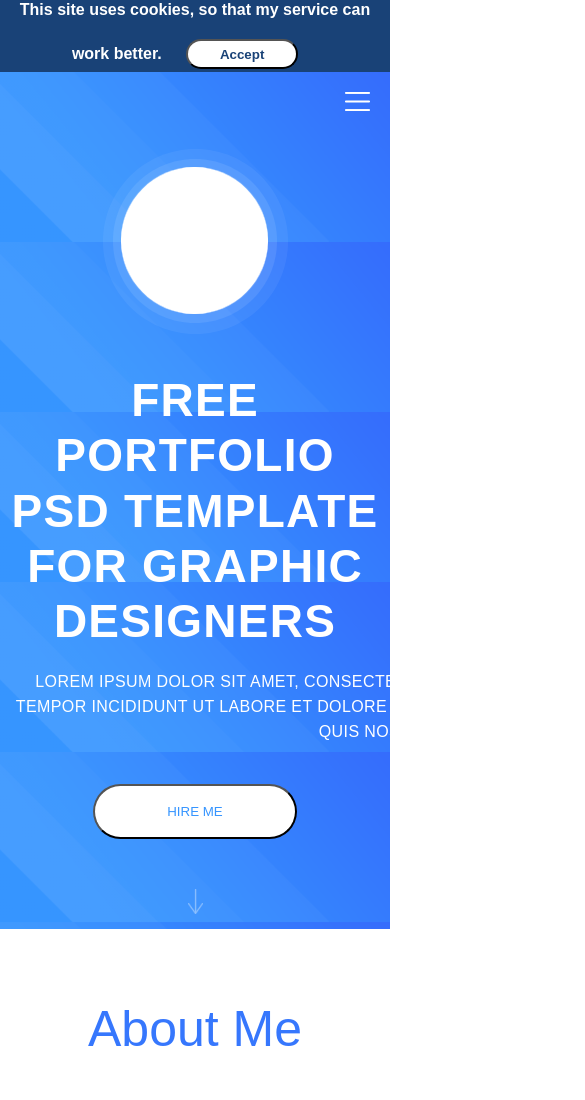
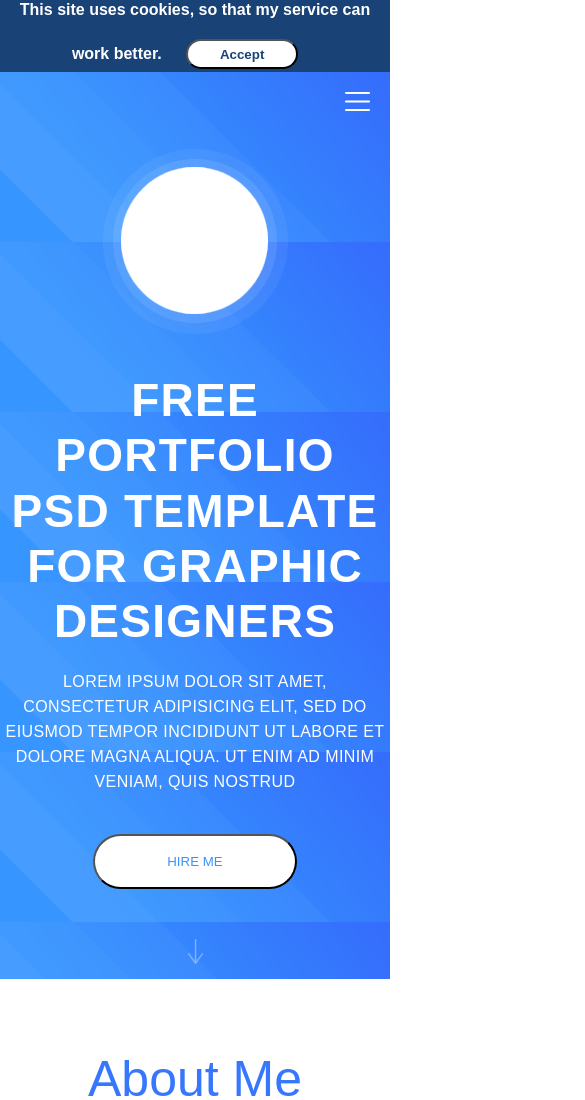
Before and after one commit to GeekHub-Frontend-CMS-8/Khodzitskyi_Yurii_hw_4, a plain HTML site: page index.html in a window 390 px wide. Shown: the top 1100 px of the page, 585 px wide, since content can reach past the window. Drawn offline with Linux system fonts and the light colour scheme.

Commit message:
fixed responsive

```diff
--- a/index.html
+++ b/index.html
@@ -3,6 +3,7 @@
 <head>
     <meta charset="UTF-8">
     <title>HW-4</title>
+    <meta name="viewport" content="width=device-width, initial-scale=1.0">
     <link href="styles/reset.css" type="text/css" rel="stylesheet">
     <link href="styles/styles.css" type="text/css" rel="stylesheet">
 </head>
--- a/styles/styles.css
+++ b/styles/styles.css
@@ -87,7 +87,7 @@ nav {
 }
 .header-title p{
     margin: auto;
-    width: 765px;
+    max-width: 765px;
     font-size: 16px;
     color: white;
     text-transform: uppercase;
```
